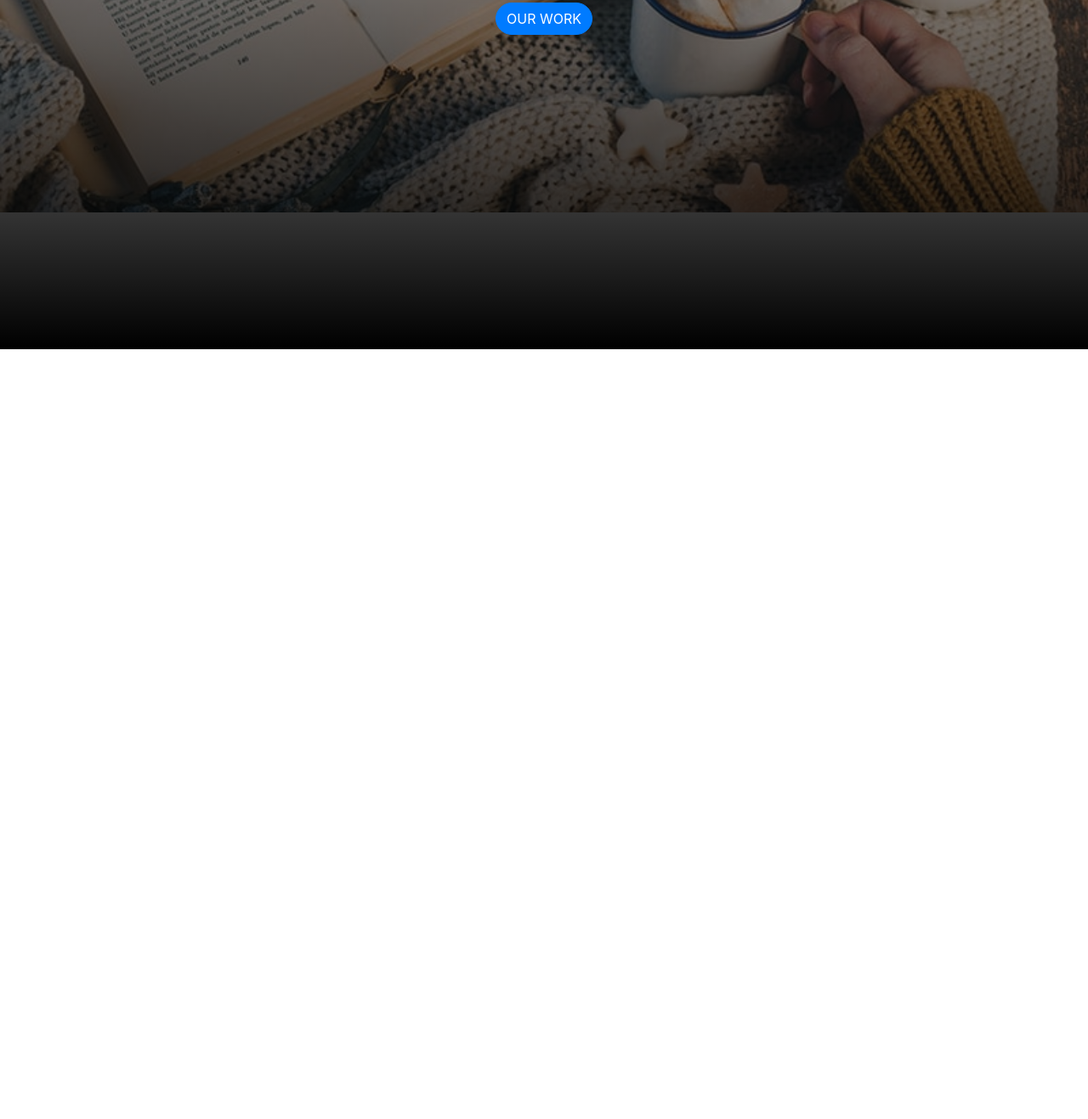
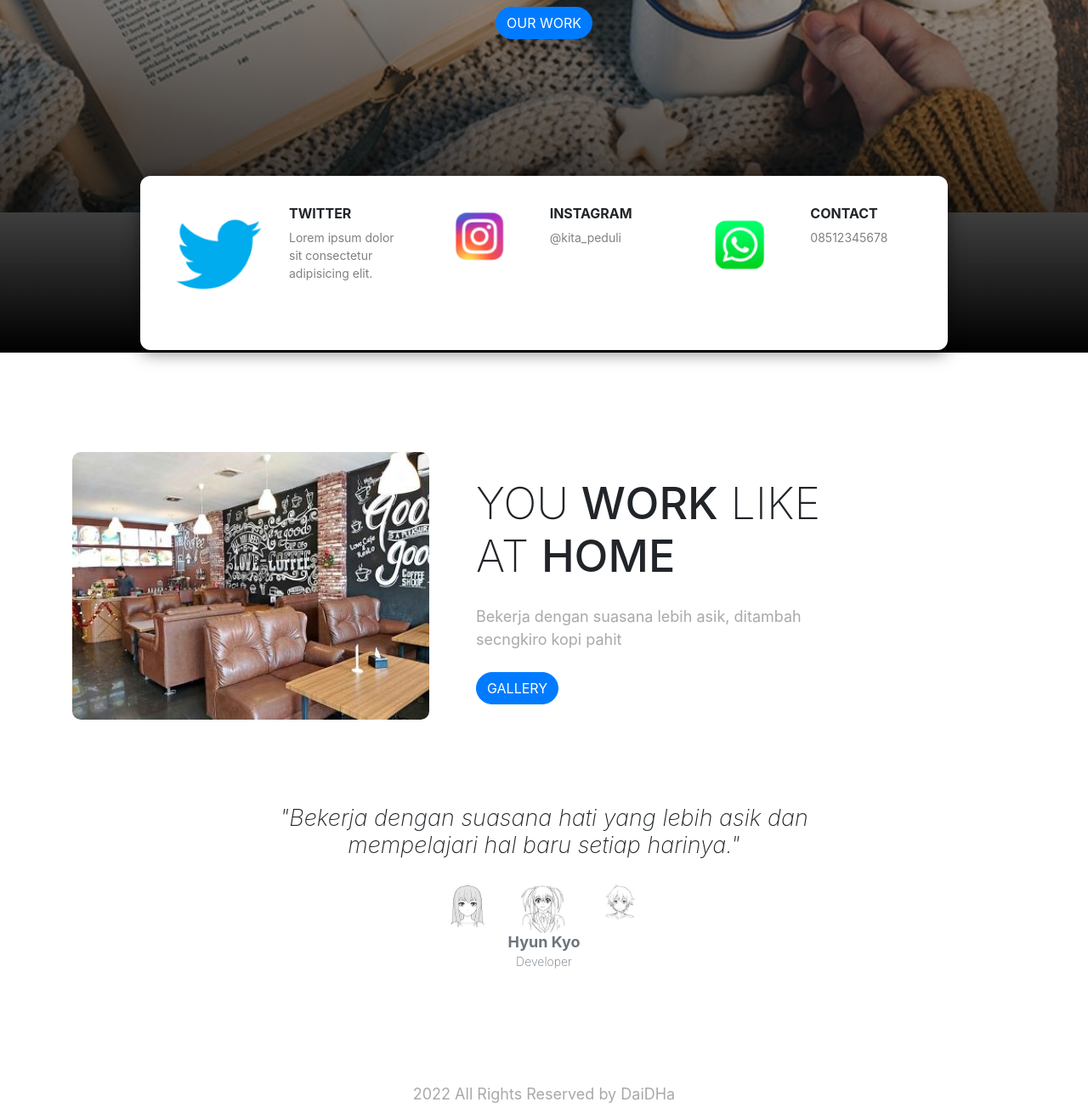
Before and after one commit to meidaandini/WEBLanding, a plain HTML site: page WEBLANDING_v8/index.html in a window 1280 px wide. Shown: the part 389-1706 px from the top of the page at 85% size. Before the commit the page ends 800 px from the top, so only its background shows below. Drawn offline with nearby package versions, Linux system fonts and the light colour scheme; a web font is replaced by a local one.

Commit message:
Add files via upload
final video ke 9

```diff
--- a/WEBLANDING_v8/index.html
+++ b/WEBLANDING_v8/index.html
@@ -53,15 +53,84 @@
 
         <!-- info panel -->
         <div class="row justify-content-center">
-            <div class="col-lg-10 info-panel">
+            <div class="col-10 info-panel">
+              <div class="row">
+                <div class="col-lg">
+                  <img src="twt.png" alt="twt.png" class="float-left">
+                  <h4>Twitter</h4>
+                    <p>Lorem ipsum dolor sit consectetur adipisicing elit.</p>
+                </div>
+                <div class="col-lg">
+                  <img src="instagram.png" alt="instagram.png" class="float-left">
+                  <h4>Instagram</h4>
+                    <p>@kita_peduli</p>
+                </div>
+                <div class="col-lg">
+                  <img src="wa.png" alt="wa.png" class="float-left">
+                  <h4>Contact</h4>
+                    <p>08512345678</p>
+                </div>
+              </div>
             </div>
         </div>
         <!-- akhir info panel -->
 
+        <!-- workspace -->
+        <div class="row workspace">
+          <div class="col-lg-5">
+            <img src="cafe.jpeg" alt="cafe.jpeg" class="img-fluid">
+          </div>
+          <div class="col-lg-5 fluid">
+            <h2>You <span>Work</span> Like At <span>Home</span></h2>
+            <p>Bekerja dengan suasana lebih asik, ditambah secngkiro kopi pahit</p>
+            <a href=""class="btn btn-primary tombol">Gallery</a>
+          </div>
+        </div>
+        <!-- akhir workspace -->
+
+
+        <!-- testimo -->
+        <section class="testimo">
+          <div class="row justify-content-center">
+            <div class="col-lg-8">
+              <h5>"Bekerja dengan suasana hati yang lebih asik dan mempelajari hal baru setiap harinya."</h5>
+            </div>
+          </div>
+
+
+          <div class="row justify-content-center">
+            <div class="col-lg-5 justify-content-center d-flex">
+              <figure class="figure">
+                <img src="g.jpg" class="figure-img img-fluid rounded-circle" alt="testimo">
+                <figcaption class="figure-caption">
+                </figcaption>
+              </figure>
+              <figure class="figure">
+                <img src="ggg.jpg" class="figure-img img-fluid rounded-circle" alt="testimo">
+                <figcaption class="figure-caption">
+                  <h5>Hyun Kyo</h5>
+                  <p>Developer</p>
+                </figcaption>
+              </figure>
+              <figure class="figure">
+                <img src="gg.jpg" class="figure-img img-fluid rounded-circle" alt="testimo">
+                <figcaption class="figure-caption">
+                </figcaption>
+              </figure>
+
+          </div>
+        </section>
+        <!-- akhir testimo -->
     </div>
     <!-- akhir container -->
 
-
+    <!-- footer -->
+    <div class="row footer">
+      <div class="col text-center">
+        <p>2022 All Rights Reserved by DaiDHa</p>
+      </div>
+    </div>
+    <!-- akhir footer -->
 
 
 
--- a/WEBLANDING_v8/style.css
+++ b/WEBLANDING_v8/style.css
@@ -48,10 +48,10 @@
     content: '';
     display: block;
     width: 100%;
-    height: 100%;
+    height: 85%;
     background-image: linear-gradient(to top, rgba(0,0,0,1), rgba(0,0,0,0));
     position: absolute;
-    bottom: 0;
+    bottom: -4px;
 }
 
 .jumbotron .display-4 {
@@ -60,11 +60,125 @@
     font-weight: 200;
     text-shadow: 1px 1px 1px rgba(0, 0, 0, 0.7);
     font-size: 62px;
-    margin-bottom: 30px;
+    margin-bottom: 35px;
 }
 
 .jumbotron .display-4 span {
     font-weight: 500;
+}
+
+
+/* INFO PANEL */
+.info-panel {
+    box-shadow: 0 3px 20px rgba(0, 0, 0, 0.5);
+    margin-top: -75px;
+    border-radius: 12px;
+    background-color: white;
+    padding: 30px;
+}
+
+.info-panel h4 {
+    font-size: 16px;
+    text-transform: uppercase;
+    font-weight: bold;
+    margin-top: 5px;
+}
+
+.info-panel p {
+    font-size: 14px;
+    color: grey;
+}
+
+.info-panel img {
+    width: 125px;
+    height: auto;
+    margin-right: 20px;
+    margin-bottom: 20px;
+}
+
+
+/* workspace */
+
+.workspace {
+    margin-top: 120px;
+    text-align: center;
+}
+
+
+.workspace img {
+    border-radius: 10px;
+    box-shadow: 0 2px 2px rgba(0, 0, 0, 0);
+}
+
+.workspace h2 {
+    font-size: 52px;
+    font-weight: 200;
+    text-transform: uppercase;
+    margin-top: 30px;
+}
+
+.workspace h2 span {
+    font-weight: 500;
+}
+
+.workspace p {
+    color: darkgray;
+    font-weight: 200px;
+    font-size: 18px;
+    margin: 25px 0;
+}
+
+/* testimo */
+
+.testimo {
+    margin-top: 100px;
+}
+
+.testimo h5 {
+    text-align: center;
+    font-weight: 200;
+    font-style: italic;
+    font-size: 27px;
+}
+
+.testimo figure img {
+    width: 70px;
+    margin: 20px 10px 0;
+}
+
+.testimo figure h5 {
+    font-size: 18px;
+    font-weight: bold;
+    font-style: normal;
+}
+
+.testimo figure p {
+    font-size: 14px;
+    font-weight: 200;
+    font-style: normal;
+    margin-top: -7px;
+}
+
+.testimo figure {
+    text-align: center;
+}
+
+
+.testimo figure img.utama {
+    width: 90px;
+    opacity: 1;
+    margin-top: 5px;
+}
+
+
+/* footer */
+.footer {
+    margin-top: 100px;
+}
+
+.footer {
+    color: darkgray;
+    font-size: 18px;
 }
 
 
@@ -73,3 +187,9 @@
     text-transform: uppercase;
     border-radius: 40px;
 }
+
+
+
+.workspace {
+    text-align: left;
+}
```
Also changed, not shown: WEBLANDING_v8/cafe.jpeg (added), WEBLANDING_v8/g.jpg (added), WEBLANDING_v8/gg.jpg (added), WEBLANDING_v8/ggg.jpg (added), WEBLANDING_v8/instagram.png (added), WEBLANDING_v8/jamm.png (added), WEBLANDING_v8/twt.png (added), WEBLANDING_v8/wa.png (added).
